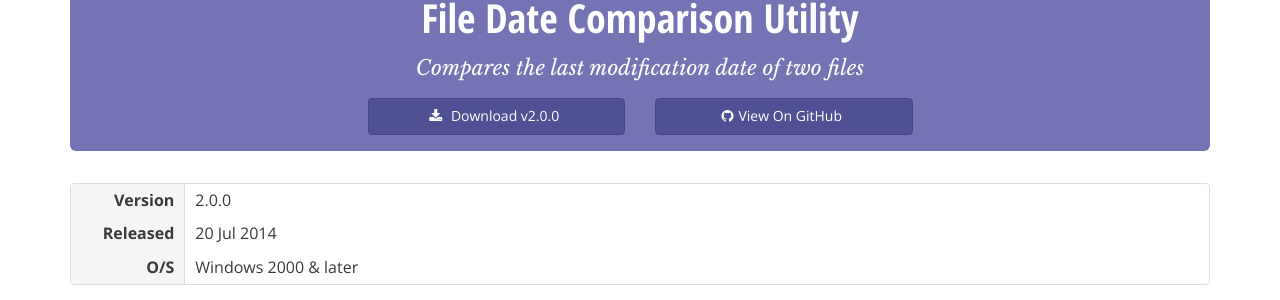
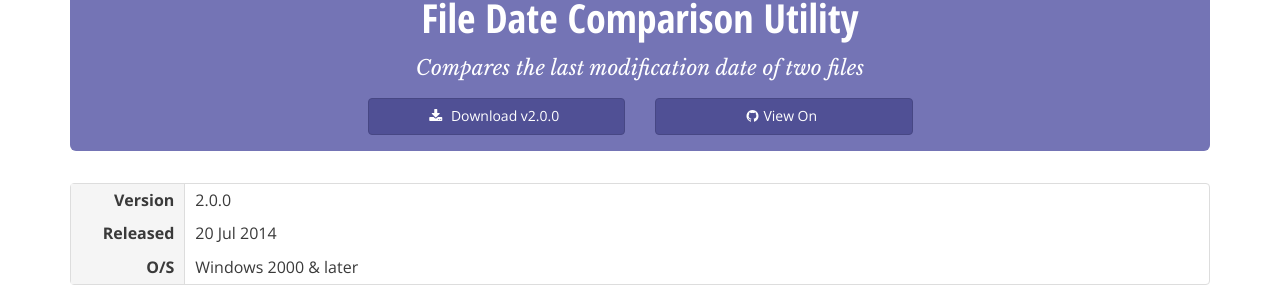
Before and after one commit to delphidabbler/delphidabbler.github.io, a Jekyll site: the page built from _software/compfiledate.html, in a window 1280 px wide. Shown: the part 228-528 px from the top of the page. Built offline with Jekyll 4.4.1, drawn with Linux system fonts in a browser that asks for light colours; nearby versions of some CDN libraries.

Commit message:
Revert "Replace reference to repo-name variable with literal text."
This reverts commit eff15499f2f58d7a932b7297b44d28b536e201e5.

```diff
--- a/_layouts/programs-tplt.html
+++ b/_layouts/programs-tplt.html
@@ -13,7 +13,7 @@ layout: default
         <a href="{{ page.download-base-url }}{{ page.version }}" class="btn btn-primary btn-block"><span class="fa fa-download fa-x-pad-right"></span> Download<span class="hidden-xs"> v{{ page.version }}</span></a>
       </div>
       <div class="col-lg-3 col-sm-4 col-xs-6">
-        <a href="{{ page.repo-url }}" aria-label="View on GitHub" class="btn btn-primary btn-block"><span class="fa fa-github fa-x-pad-right"></span><span class="hidden-xs">View On </span>GitHub</a>
+        <a href="{{ page.repo-url }}" aria-label="View on GitHub" class="btn btn-primary btn-block"><span class="fa fa-github fa-x-pad-right"></span><span class="hidden-xs">View On </span>{{ page.repo-name }}</a>
       </div>
     </div>
     {% endif %}
```
